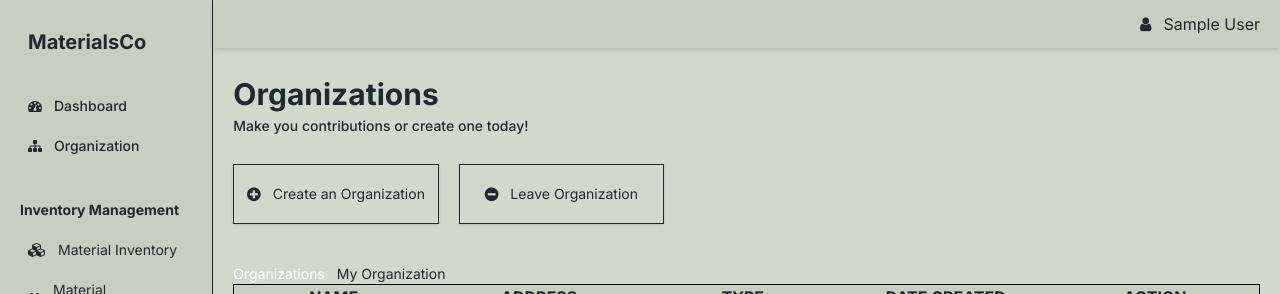
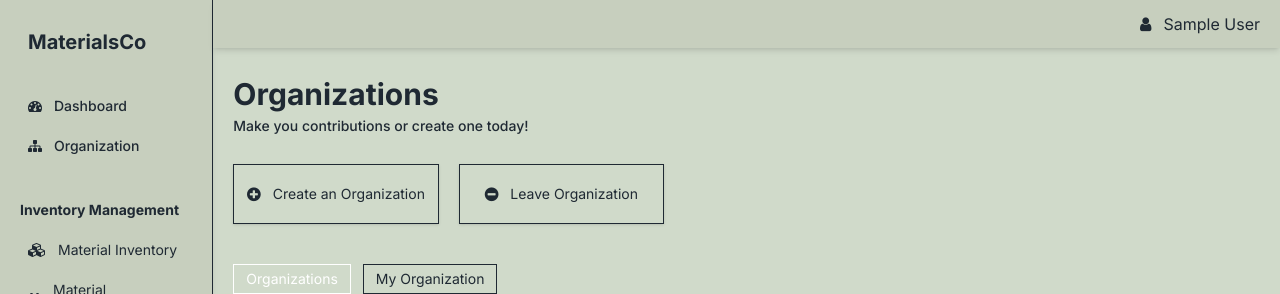
Before and after one commit to Xzilleon2/MaterialsCo, a PHP site: page /organization.php in a window 1280 px wide. Shown: the top 294 px of the page. Run offline with PHP 8.4, Linux system fonts and the light colour scheme; the visitor is signed in with stand-in values (Sample User, id 1); data comes from the database, SQL or seed files in the repository; data that the repository does not hold is empty; some libraries are stand-ins or nearby versions.

Commit message:
light UI adjustment

```diff
--- a/organization.php
+++ b/organization.php
@@ -137,8 +137,8 @@
 
             <!-- Tables Toggle-->
             <div class="flex gap-3 text-sm px-5 mt-5 -mb-5">
-                <button id="showorganizationTable" class="cursor-pointer text-white hover:text-white"><p>Organizations</p></button>
-                <button id="showmyorganizationTable" class="cursor-pointer hover:text-white"><p>My Organization</p></button>
+                <button id="showorganizationTable" class="cursor-pointer px-3 py-1 text-white hover:text-white border "><p>Organizations</p></button>
+                <button id="showmyorganizationTable" class="cursor-pointer px-3 py-1 hover:text-white border"><p>My Organization</p></button>
             </div>
 
             <!--Organization Tables-->
```
